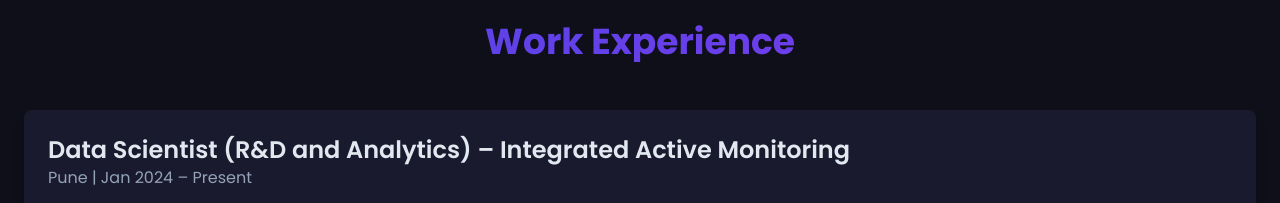
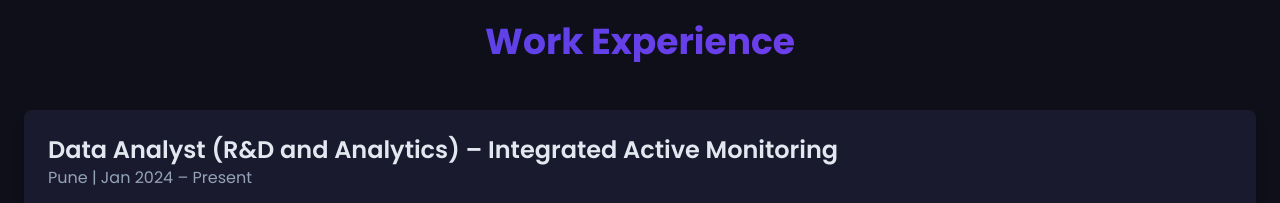
Before and after one commit to mandarhirphode/mandarhirphode.github.io, a plain HTML site: page index.html in a window 1280 px wide. Shown: the part 1620-1823 px from the top of the page. Drawn offline with nearby package versions, Linux system fonts and the light colour scheme.

Commit message:
Change job title from Data Scientist to Data Analyst

```diff
--- a/index.html
+++ b/index.html
@@ -199,7 +199,7 @@
             </h2>
             <div class="space-y-8">
                 <div class="bg-bgCard p-6 rounded-lg shadow-lg transform hover:scale-105 transition duration-500 experience-card">
-                    <h3 class="text-2xl font-semibold">Data Scientist (R&D and Analytics) – Integrated Active Monitoring</h3>
+                    <h3 class="text-2xl font-semibold">Data Analyst (R&D and Analytics) – Integrated Active Monitoring</h3>
                     <p class="text-textMuted">Pune | Jan 2024 – Present</p>
                     <ul class="list-disc list-inside text-textMuted mt-4 space-y-1">
                         <li>Designed and implemented Energy Saving Reports using linear regression models</li>
```
